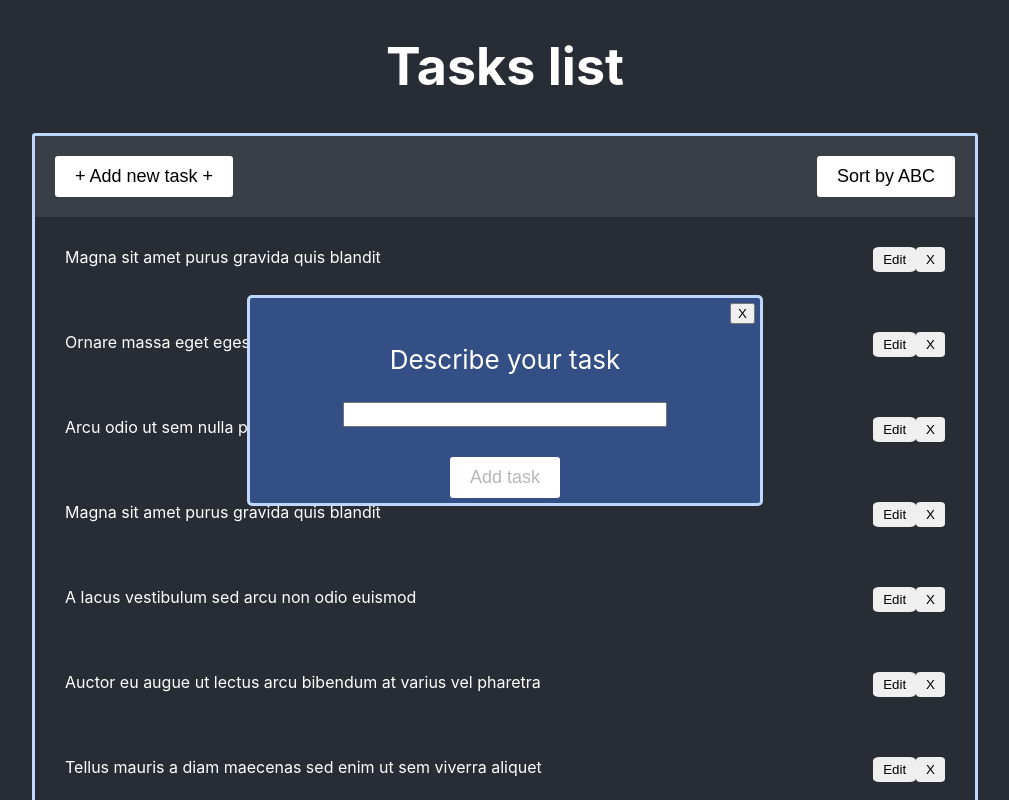
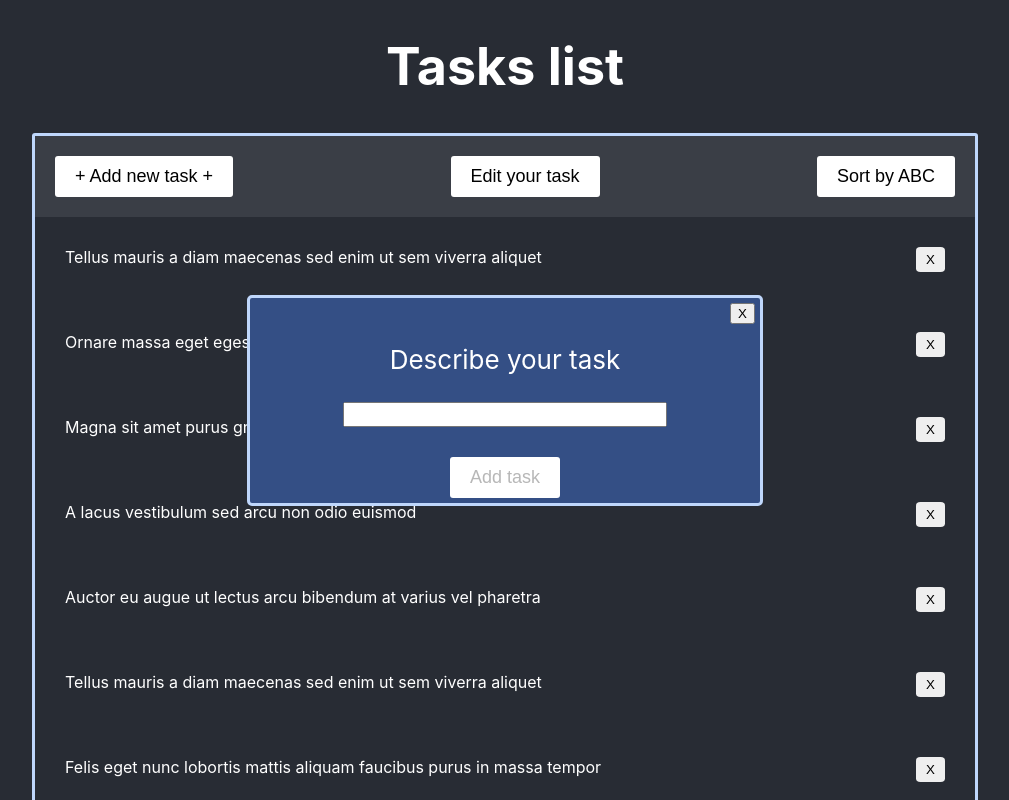
Before and after one commit to redavillm/to-do-list, a React (Create React App) app: page / in a window 1280 px wide. Both pictures are taken after a click on the button "+ Add new task +". Shown: the top 800 px of the page, without its empty margins (135-1144 px from the left). Built offline with nearby package versions, Linux system fonts and the light colour scheme; data requests are answered from the project's data file.

Commit message:
небольшой рефакторинг

```diff
--- a/db.json
+++ b/db.json
@@ -2,15 +2,11 @@
   "tasks": [
     {
       "id": 1,
-      "text": "Magna sit amet purus gravida quis blandit"
+      "text": "Tellus mauris a diam maecenas sed enim ut sem viverra aliquet"
     },
     {
       "id": 2,
       "text": "Ornare massa eget egestas purus viverra accumsan"
-    },
-    {
-      "id": 3,
-      "text": "Arcu odio ut sem nulla pharetra diam"
     },
     {
       "id": 4,
@@ -31,26 +27,6 @@
     {
       "id": 8,
       "text": "Felis eget nunc lobortis mattis aliquam faucibus purus in massa tempor"
-    },
-    {
-      "text": "sdfsdfsdfsdfsd",
-      "id": 9
-    },
-    {
-      "text": "etwertwetwertwetwe",
-      "id": 10
-    },
-    {
-      "text": "New test task",
-      "id": 11
-    },
-    {
-      "text": "Second task",
-      "id": 12
-    },
-    {
-      "text": "Editors",
-      "id": 13
     }
   ]
 }
--- a/src/App.js
+++ b/src/App.js
@@ -1,13 +1,12 @@
 import { useEffect, useState } from "react";
 import styles from "./App.module.css";
-import { requestAddNewTask, requestUpdateTask } from "./scripts";
+import { ModalWindows } from "./components/ModalWindow";
+import { requestRemoveTask } from "./scripts";
 
 function App() {
   const [tasks, setTasks] = useState([]);
-  const [visibleNewTaskWindow, setVisibleNewTaskWindow] = useState(false);
+  const [visibleModalkWindow, setVisibleModalkWindow] = useState(false);
   const [newTask, setNewTask] = useState("");
-  const [visibleEditTaskWindow, setVisibleEditTaskWindow] = useState(false);
-  const [changedTask, setChangedTask] = useState("");
   const [isLoading, setIsLoading] = useState(false);
   const [refreshListFlag, setRefreshListFlag] = useState(false);
 
@@ -24,11 +23,7 @@ function App() {
   }, [refreshListFlag]);
 
   const showModalNewTaskWindow = () => {
-    setVisibleNewTaskWindow(!visibleNewTaskWindow);
-  };
-
-  const showModalEditTaskWindow = () => {
-    setVisibleEditTaskWindow(!visibleEditTaskWindow);
+    setVisibleModalkWindow(!visibleModalkWindow);
   };
 
   return (
@@ -39,6 +34,7 @@ function App() {
           <button className={styles.menu_btn} onClick={showModalNewTaskWindow}>
             + Add new task +
           </button>
+          <button className={styles.menu_btn}>Edit your task</button>
           <button className={styles.menu_btn}>Sort by ABC</button>
           {/* <form>
             <input className={styles.search_input}></input>
@@ -55,90 +51,26 @@ function App() {
                 <div>
                   <button
                     className={styles.del_btn}
-                    onClick={showModalEditTaskWindow}
+                    onClick={() => {
+                      requestRemoveTask({ id, setIsLoading, refreshList });
+                    }}
                   >
-                    Edit
+                    X
                   </button>
-                  <button className={styles.del_btn}>X</button>
-                  <div
-                    className={
-                      visibleEditTaskWindow
-                        ? styles.modal_edit_task_window
-                        : styles.modal_none
-                    }
-                  >
-                    <div className={styles.modal_box}>
-                      <div className={styles.modal_btn_wrapper}>
-                        <button onClick={showModalEditTaskWindow}>X</button>
-                      </div>
-                      <div className={styles.modal_title}>Edit your task</div>
-                      <form
-                        onSubmit={() =>
-                          requestUpdateTask(
-                            id,
-                            setIsLoading,
-                            changedTask,
-                            refreshList
-                          )
-                        }
-                      >
-                        <input
-                          className={styles.modal_input}
-                          type="text"
-                          name="task"
-                          value={changedTask}
-                          onChange={({ target }) =>
-                            setChangedTask(target.value)
-                          }
-                        ></input>
-                        <br></br>
-                        <button
-                          className={styles.modal_btn}
-                          type="submit"
-                          disabled={changedTask === ""}
-                          onClick={showModalEditTaskWindow}
-                        >
-                          Edit
-                        </button>
-                      </form>
-                    </div>
-                  </div>
                 </div>
               </div>
             ))
           )}
         </div>
       </div>
-      <div
-        className={
-          visibleNewTaskWindow
-            ? styles.modal_new_task_window
-            : styles.modal_none
-        }
-      >
-        <div className={styles.modal_box}>
-          <div className={styles.modal_btn_wrapper}>
-            <button onClick={showModalNewTaskWindow}>X</button>
-          </div>
-          <div className={styles.modal_title}>Describe your task</div>
-          <form onSubmit={() => requestAddNewTask({ newTask, setIsLoading })}>
-            <input
-              className={styles.modal_input}
-              type="text"
-              name="task"
-              value={newTask}
-              onChange={({ target }) => setNewTask(target.value)}
-            ></input>
-            <button
-              className={styles.modal_btn}
-              type="submit"
-              disabled={newTask === ""}
-            >
-              Add task
-            </button>
-          </form>
-        </div>
-      </div>
+
+      <ModalWindows
+        showModalNewTaskWindow={showModalNewTaskWindow}
+        newTask={newTask}
+        setIsLoading={setIsLoading}
+        setNewTask={setNewTask}
+        visibleModalkWindow={visibleModalkWindow}
+      />
     </div>
   );
 }
--- a/src/App.module.css
+++ b/src/App.module.css
@@ -69,90 +69,6 @@
   background-color: rgb(167, 167, 167);
 }
 
-.modal_none {
-  position: fixed;
-  left: 0;
-  top: 0;
-  width: 100%;
-  height: 100vh;
-  z-index: 99997;
-  display: grid;
-  align-items: center;
-  justify-content: center;
-  visibility: hidden;
-  opacity: 0;
-}
-
-.modal_new_task_window {
-  position: fixed;
-  left: 0;
-  top: 0;
-  width: 100%;
-  height: 100vh;
-  z-index: 99997;
-  display: grid;
-  align-items: center;
-  justify-content: center;
-  visibility: visible;
-  opacity: 1;
-}
-
-.modal_edit_task_window {
-  position: fixed;
-  left: 0;
-  top: 0;
-  width: 100%;
-  height: 100vh;
-  z-index: 99998;
-  display: grid;
-  align-items: center;
-  justify-content: center;
-  visibility: visible;
-  opacity: 1;
-}
-
-.modal_btn {
-  margin-top: 30px;
-  padding: 10px 20px;
-  background-color: white;
-  border: none;
-  border-radius: 3px;
-  font-size: 18px;
-}
-
-.modal_btn:hover {
-  background-color: rgb(167, 167, 167);
-}
-
-.modal_title {
-  margin-bottom: 20px;
-}
-
-.modal_box {
-  text-align: center;
-  padding: 5px 5px;
-  max-width: 500px;
-  padding: 45;
-  z-index: 1;
-  background-color: #344f85;
-  border: 3px rgb(191, 215, 252) solid;
-  border-radius: 5px;
-}
-
-.modal_btn_wrapper {
-  display: flex;
-  justify-content: flex-end;
-  padding-bottom: 20px;
-}
-
-.modal_input {
-  width: 300px;
-  font-size: 18px;
-  outline: 0;
-  padding: 0px 10px;
-  margin: 0px 40px;
-}
-
 .loader {
   position: fixed;
   top: 50%;
--- /dev/null
+++ b/src/components/ModalWindow.js
@@ -0,0 +1,41 @@
+import styles from "./ModalWindow.module.css";
+import { requestAddNewTask } from "../scripts";
+
+export const ModalWindows = ({
+  showModalNewTaskWindow,
+  newTask,
+  setIsLoading,
+  setNewTask,
+  visibleModalkWindow,
+}) => {
+  return (
+    <div
+      className={
+        visibleModalkWindow ? styles.modal_new_task_window : styles.modal_none
+      }
+    >
+      <div className={styles.modal_box}>
+        <div className={styles.modal_btn_wrapper}>
+          <button onClick={showModalNewTaskWindow}>X</button>
+        </div>
+        <div className={styles.modal_title}>Describe your task</div>
+        <form onSubmit={() => requestAddNewTask({ newTask, setIsLoading })}>
+          <input
+            className={styles.modal_input}
+            type="text"
+            name="task"
+            value={newTask}
+            onChange={({ target }) => setNewTask(target.value)}
+          ></input>
+          <button
+            className={styles.modal_btn}
+            type="submit"
+            disabled={newTask === ""}
+          >
+            Add task
+          </button>
+        </form>
+      </div>
+    </div>
+  );
+};
--- /dev/null
+++ b/src/components/ModalWindow.module.css
@@ -0,0 +1,83 @@
+.modal_none {
+    position: fixed;
+    left: 0;
+    top: 0;
+    width: 100%;
+    height: 100vh;
+    z-index: 99997;
+    display: grid;
+    align-items: center;
+    justify-content: center;
+    visibility: hidden;
+    opacity: 0;
+  }
+
+  .modal_new_task_window {
+    position: fixed;
+    left: 0;
+    top: 0;
+    width: 100%;
+    height: 100vh;
+    z-index: 99997;
+    display: grid;
+    align-items: center;
+    justify-content: center;
+    visibility: visible;
+    opacity: 1;
+  }
+
+  .modal_edit_task_window {
+    position: fixed;
+    left: 0;
+    top: 0;
+    width: 100%;
+    height: 100vh;
+    z-index: 99998;
+    display: grid;
+    align-items: center;
+    justify-content: center;
+    visibility: visible;
+    opacity: 1;
+  }
+
+  .modal_btn {
+    margin-top: 30px;
+    padding: 10px 20px;
+    background-color: white;
+    border: none;
+    border-radius: 3px;
+    font-size: 18px;
+  }
+
+  .modal_btn:hover {
+    background-color: rgb(167, 167, 167);
+  }
+
+  .modal_title {
+    margin-bottom: 20px;
+  }
+
+  .modal_box {
+    text-align: center;
+    padding: 5px 5px;
+    max-width: 500px;
+    padding: 45;
+    z-index: 1;
+    background-color: #344f85;
+    border: 3px rgb(191, 215, 252) solid;
+    border-radius: 5px;
+  }
+
+  .modal_btn_wrapper {
+    display: flex;
+    justify-content: flex-end;
+    padding-bottom: 20px;
+  }
+
+  .modal_input {
+    width: 300px;
+    font-size: 18px;
+    outline: 0;
+    padding: 0px 10px;
+    margin: 0px 40px;
+  }
--- a/src/scripts.js
+++ b/src/scripts.js
@@ -34,15 +34,15 @@ export const requestUpdateTask = ({
     .finally(() => setIsLoading(false));
 };
 
-// export const requestRemoveTask = () => {
-//   console.log("start", newTask);
-//   fetch("http://localhost:3005/tasks", {
-//     method: "POST",
-//     headers: { "Content-Type": "application/json;charset=utf-8" },
-//     body: JSON.stringify({
-//       text: newTask,
-//     }),
-//   })
-//     .then((rawResponse) => rawResponse.json())
-//     .then((response) => console.log(response));
-// };
+export const requestRemoveTask = ({ id, setIsLoading, refreshList }) => {
+  setIsLoading(true);
+  fetch(`http://localhost:3005/tasks/${id}`, {
+    method: "DELETE",
+  })
+    .then((rawResponse) => rawResponse.json())
+    .then((response) => {
+      console.log(response);
+      refreshList();
+    })
+    .finally(() => setIsLoading(false));
+};
```
